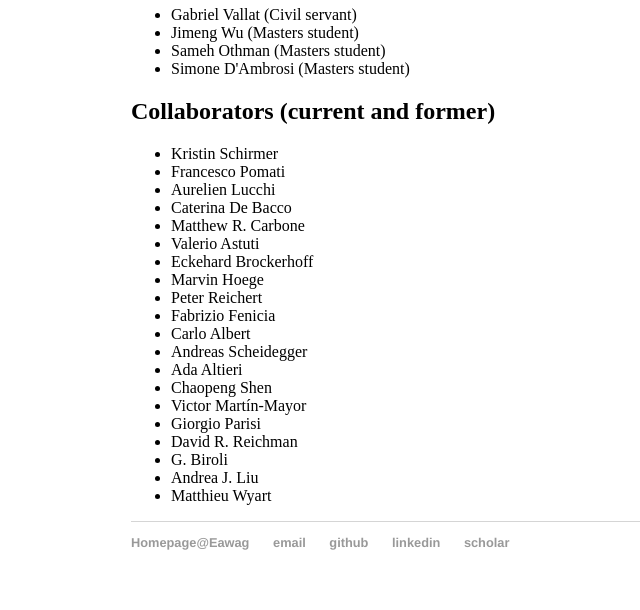
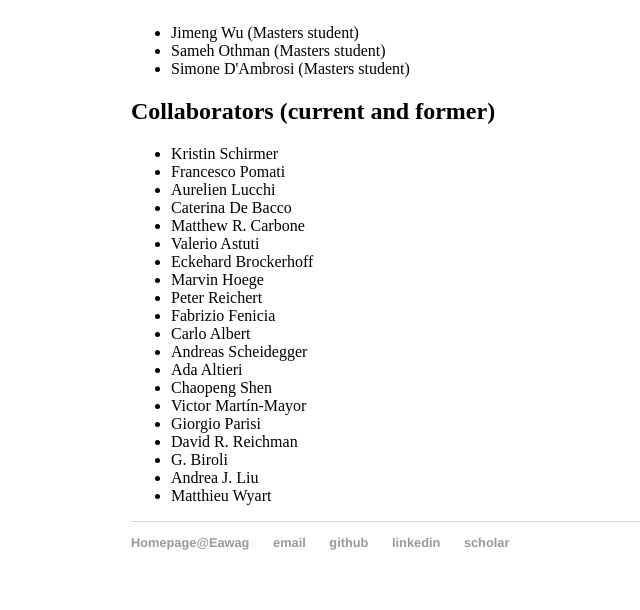
Before and after one commit to mbaityje/mbaityje.github.io, a Jekyll site: the page built from group/index.html, in a window 1280 px wide. Shown: the part 813-1423 px from the top of the page, without its empty margins (61-701 px from the left). Built offline with Jekyll 4.4.1, drawn with Linux system fonts in a browser that asks for light colours; some of the changed text lies outside the part shown.

Commit message:
Content changes

```diff
--- a/group/index.html
+++ b/group/index.html
@@ -5,7 +5,7 @@
 <div class="blurb">
 	<h1>Research group</h1>
 		<div style="width: 100%; height: 250px; overflow: hidden">
-		<img src="{{site.url}}/_images/group-foto-jungfrau.jpg" width="100%" alt="A random image">
+		<img src="{{site.url}}/_images/group-foto-jungfrau.jpg" width="100%" alt="Our group at Jungfraujoch">
 		</div>
 
 	<h2>Current members</h2>
@@ -14,11 +14,11 @@
 			<li>Emanuele Francazi (PhD student)</li>
 			<li>Agnieszka Sendek (Postdoc)</li>
 			<li>Christoph Schuer (Postdoc)</li>
+			<li>Gabriel Vallat (Civil servant)</li>
 		</ul>
 
 	<h2>Former members</h2>
 		<ul>
-			<li>Gabriel Vallat (Civil servant)</li>
 			<li>Jimeng Wu (Masters student)</li>
 			<li>Sameh Othman (Masters student)</li>
 			<li>Simone D'Ambrosi (Masters student)</li>
```
Also changed, not shown: 1 other file.
